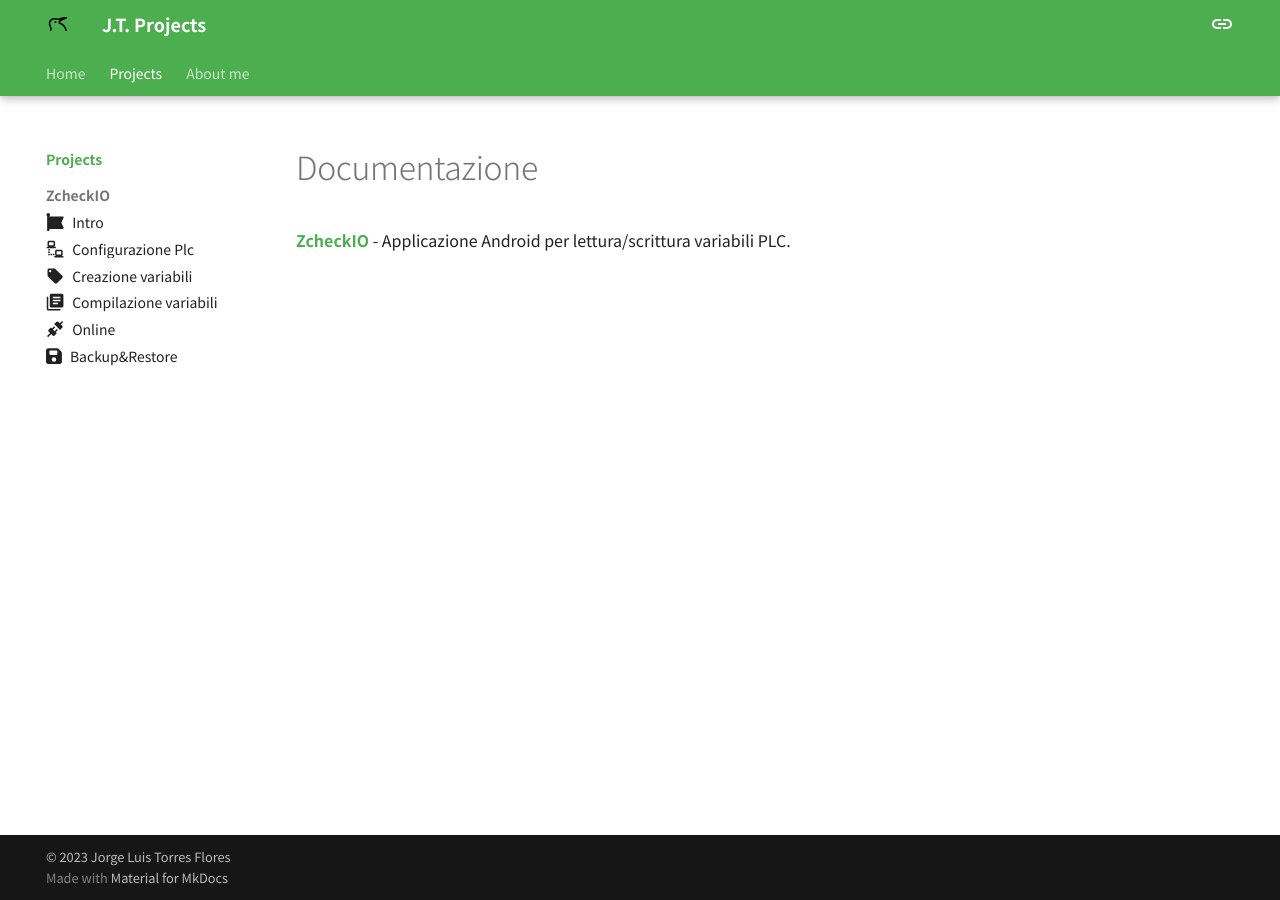
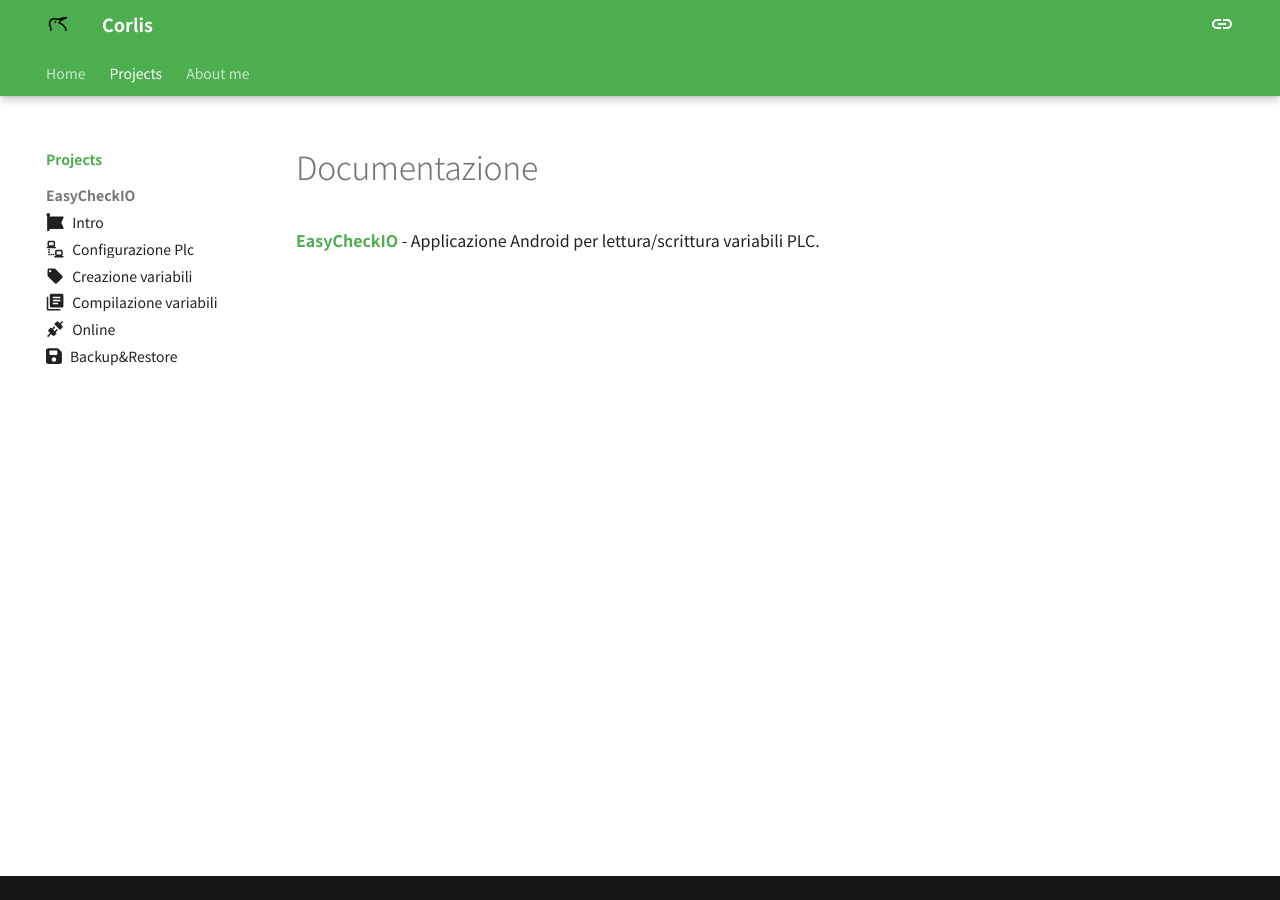
Before and after one commit to Corlis87/ZcheckIO, an MkDocs documentation site: the page built from docs/Content/Projects/index.md, in a window 1280 px wide. Built offline with MkDocs 1.6.1 and Material for MkDocs 9.7.7, drawn with Linux system fonts in a browser that asks for light colours.

Commit message:
Upgrade pages

```diff
--- a/docs/Content/Projects/index.md
+++ b/docs/Content/Projects/index.md
@@ -1,3 +1,5 @@
 # Documentazione
 
-[**ZcheckIO**](ZcheckIO/intro.md) - Applicazione Android per lettura/scrittura variabili PLC.
+
+
+[**EasyCheckIO**](EasyCheckIO/intro.md) - Applicazione Android per lettura/scrittura variabili PLC.
--- a/mkdocs.yml
+++ b/mkdocs.yml
@@ -1,17 +1,18 @@
+
 nav:
 - Home: index.md
 - Projects:
   - Content/Projects/index.md
-  - ZcheckIO:
-      - Intro: Content/Projects/ZcheckIO/intro.md
-      - Configurazione Plc: Content/Projects/ZcheckIO/PlcCommunication.md
-      - Creazione variabili: Content/Projects/ZcheckIO/CreateVariable.md
-      - Compilazione variabili: Content/Projects/ZcheckIO/CompileVariables.md
-      - Online: Content/Projects/ZcheckIO/Online.md
-      - Backup&Restore: Content/Projects/ZcheckIO/BackupRestore.md
+  - EasyCheckIO:
+      - Intro: Content/Projects/EasyCheckIO/intro.md
+      - Configurazione Plc: Content/Projects/EasyCheckIO/PlcCommunication.md
+      - Creazione variabili: Content/Projects/EasyCheckIO/CreateVariable.md
+      - Compilazione variabili: Content/Projects/EasyCheckIO/CompileVariables.md
+      - Online: Content/Projects/EasyCheckIO/Online.md
+      - Backup&Restore: Content/Projects/EasyCheckIO/BackupRestore.md
 - About me: Content/About/index.md
 
-site_name: J.T. Projects
+site_name: Corlis
 theme:
   name: material
   highlightjs: true
@@ -33,7 +34,6 @@ theme:
     - content.code.annotation
     - content.code.copy
     - content.action.view
-    - navigation.indexes
     - navigation.prune
 
   palette:
@@ -73,8 +73,10 @@ markdown_extensions:
   - md_in_html
   - pymdownx.highlight:
       anchor_linenums: true
+
+extra:
+  generator: false
+
 plugins:
-   - glightbox:
-
-copyright: |
-  &copy; 2023 <a>Jorge Luis Torres Flores</a>
+   - glightbox
+   - offline
```
Also changed, not shown: docs/Content/About/index.md (+4 -7 lines), docs/Content/Projects/EasyCheckIO/CompileVariables.md (renamed from docs/Content/Projects/ZcheckIO/CompileVariables.md, +1 -1 lines), docs/Content/Projects/EasyCheckIO/Online.md (added, +14 -0 lines), docs/Content/Projects/EasyCheckIO/intro.md (added, +8 -0 lines), docs/Content/Projects/ZcheckIO/Online.md (deleted, +0 -14 lines), docs/Content/Projects/ZcheckIO/intro.md (deleted, +0 -4 lines), docs/Content/Projects/EasyCheckIO/BackupRestore.md (renamed from docs/Content/Projects/ZcheckIO/BackupRestore.md), docs/Content/Projects/EasyCheckIO/CreateVariable.md (renamed from docs/Content/Projects/ZcheckIO/CreateVariable.md), docs/Content/Projects/EasyCheckIO/PlcCommunication.md (renamed from docs/Content/Projects/ZcheckIO/PlcCommunication.md), docs/Content/Projects/attachment/easycheckio.png (added), 1 other file.
